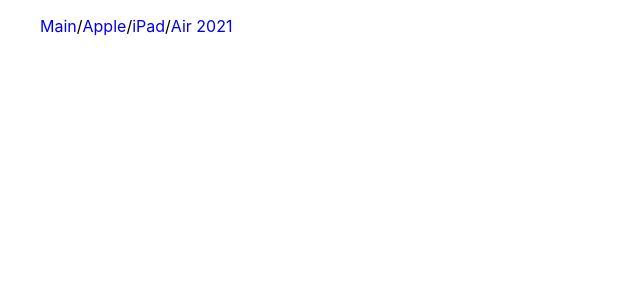
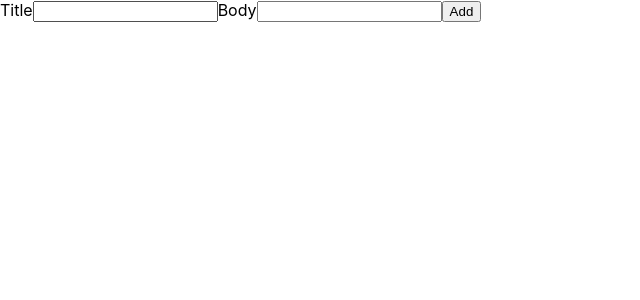
Before and after one commit to VolodymyrVlasov/React, a React (Create React App) app: page / in a window 1280 px wide. Shown: the top 300 px of the page, without its empty margins (0-640 px from the left). Built offline with nearby package versions, Linux system fonts and the light colour scheme.

Commit message:
add add todo

```diff
--- a/src/App.js
+++ b/src/App.js
@@ -1,23 +1,25 @@
 import './App.css';
 import Breadcrumbs from "./components/Breadcrumbs/Breadcrumbs";
+import AddTodo from "./components/AddTodo";
 
 function App() {
-    const list = [{
-        "text": "Main",
-        "href": "/",
-    }, {
-        "text": "Apple",
-        "href": "/apple",
-    }, {
-        "text": "iPad",
-        "href": "/apple/ipads",
-    }, {
-        "text": "Air 2021",
-        "href": "/apple/ipads/air2021",
-    }
-    ]
+    // const list = [{
+    //     "text": "Main",
+    //     "href": "/",
+    // }, {
+    //     "text": "Apple",
+    //     "href": "/apple",
+    // }, {
+    //     "text": "iPad",
+    //     "href": "/apple/ipads",
+    // }, {
+    //     "text": "Air 2021",
+    //     "href": "/apple/ipads/air2021",
+    // }
+    // ]
     return (
-        <Breadcrumbs crumbList={list} divider={"/"}/>
+        <AddTodo/>
+        // <Breadcrumbs crumbList={list} divider={"/"}/>
     );
 }
 
--- /dev/null
+++ b/src/components/AddTodo.jsx
@@ -0,0 +1,19 @@
+const AddTodo = () => {
+
+    const addTodo = (e) => {
+        e.preventDefault()
+        console.log(e)
+    }
+
+    return (
+        <form onSubmit={e => addTodo(e)}>
+            <label htmlFor="title">Title</label>
+            <input id="title" type="text" name={"title"}/>
+            <label htmlFor="todo">Body</label>
+            <input id="todo" type="text" name={"title"}/>
+            <button onSubmit={e => addTodo(e)}>Add</button>
+        </form>
+    )
+}
+
+export default AddTodo
```
Also changed, not shown: src/components/Todo.jsx (added), src/components/TodoList.jsx (added), src/context/TodoCoontext.jsx (added), src/hooks/useTodo.jsx (added), 1 other file (tests, documents, lock files or other folders).
